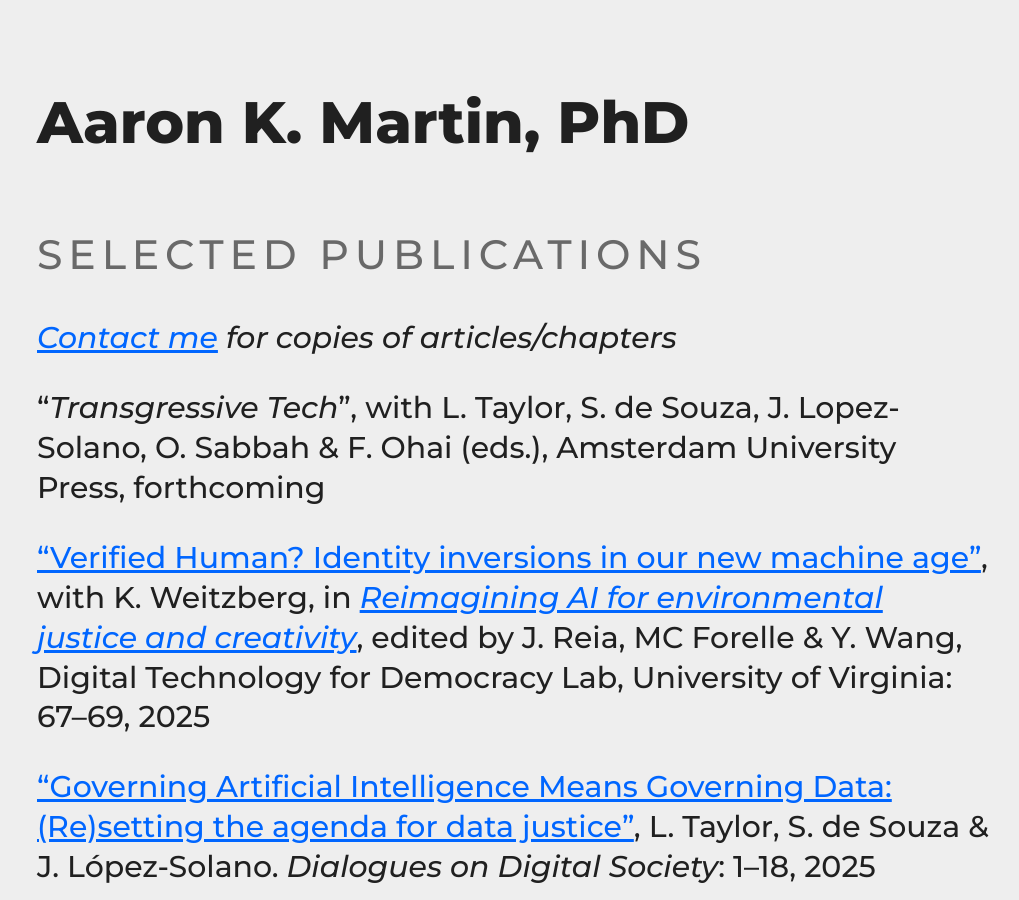
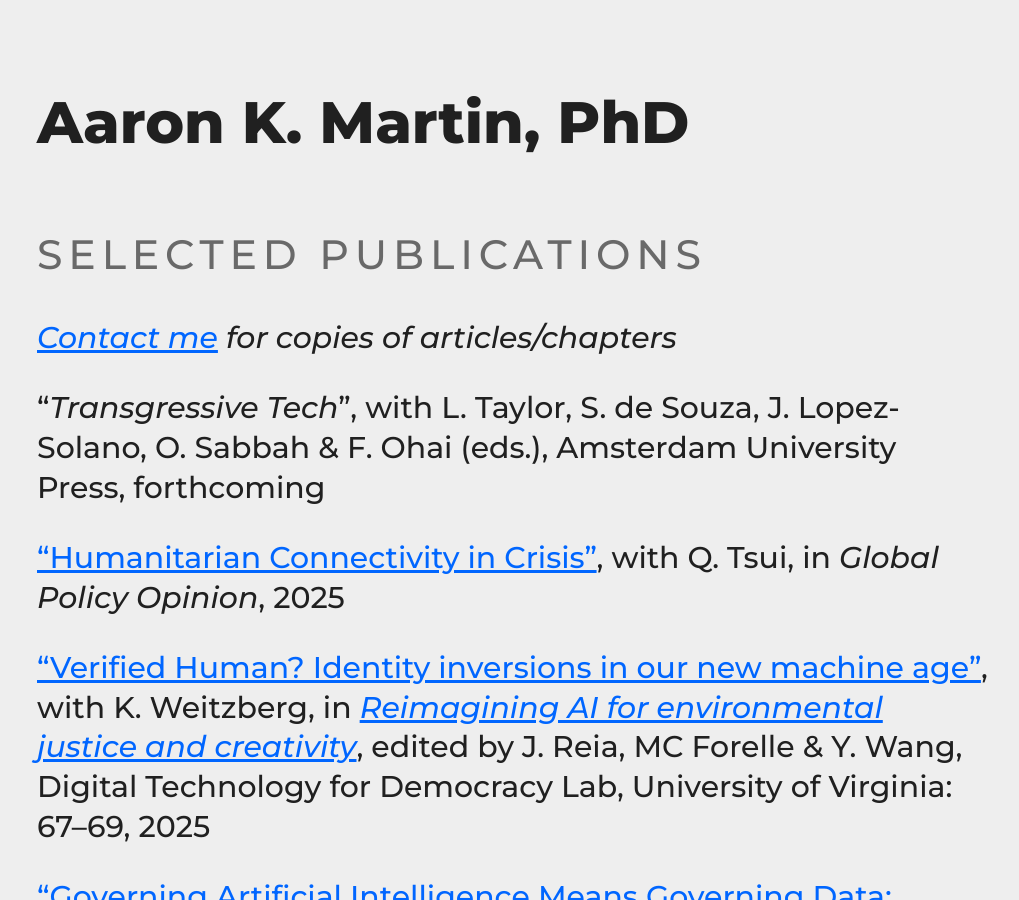
Before and after one commit to haroonalrasheed/641a, a Jekyll site: the page built from selected-publications/index.md, in a window 1280 px wide and 900 px high. Shown: the whole window, without its empty margins (127-1146 px from the left). Built offline with Jekyll 4.4.1, drawn with Linux system fonts in a browser that asks for light colours.

Commit message:
Update index.md

```diff
--- a/selected-publications/index.md
+++ b/selected-publications/index.md
@@ -7,6 +7,8 @@ title: Selected Publications
 _[Contact me](mailto:a.k.martin@alumni.lse.ac.uk) for copies of articles/chapters_
 
 "_Transgressive Tech_", with L. Taylor, S. de Souza, J. Lopez-Solano, O. Sabbah & F. Ohai (eds.), Amsterdam University Press, forthcoming
+
+["Humanitarian Connectivity in Crisis"](https://www.globalpolicyjournal.com/blog/02/06/2025/humanitarian-connectivity-crisis), with Q. Tsui, in _Global Policy Opinion_, 2025
 
 ["Verified Human? Identity inversions in our new machine age"](https://sixfouronea.net/Reimagining_AI_verified_human.pdf), with K. Weitzberg, in [_Reimagining AI for environmental justice and creativity_](https://doi.org/10.18130/03df-zn30), edited by J. Reia, MC Forelle & Y. Wang, Digital Technology for Democracy Lab, University of Virginia: 67–69, 2025
 
```
